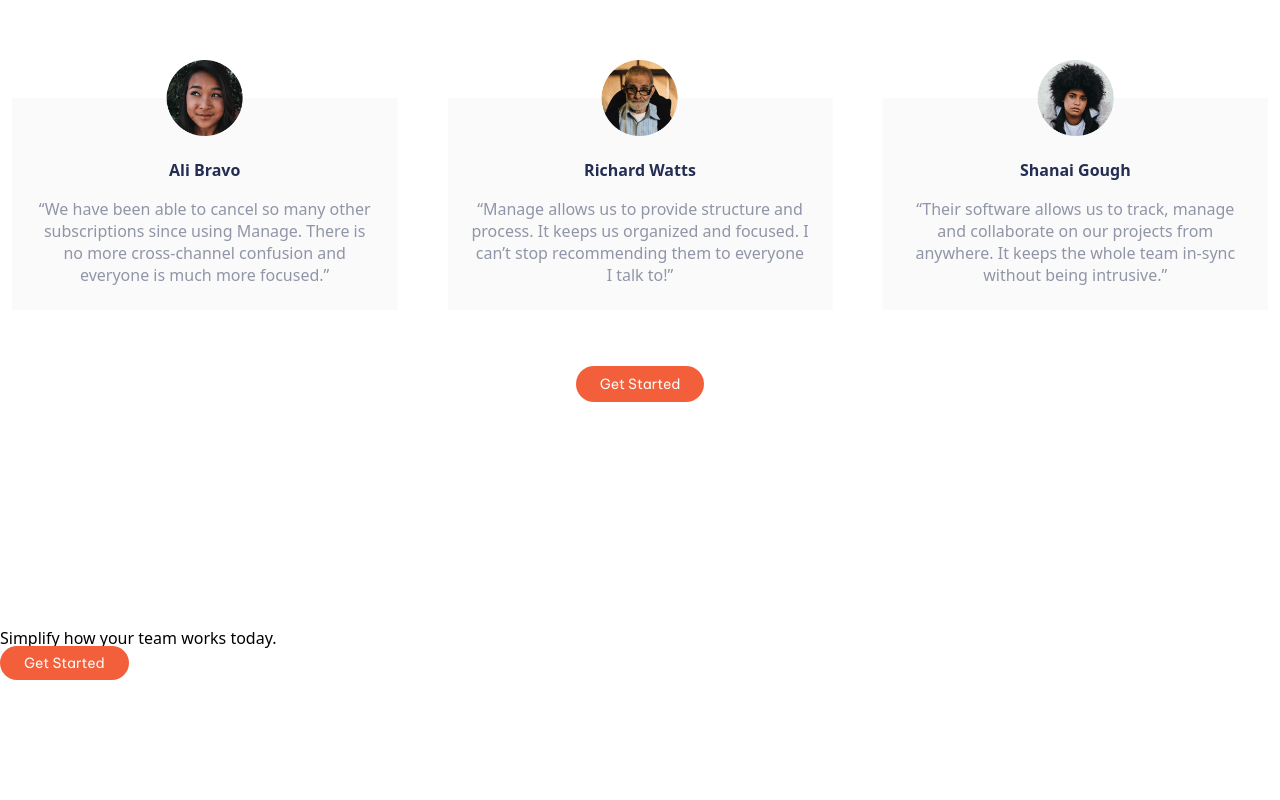
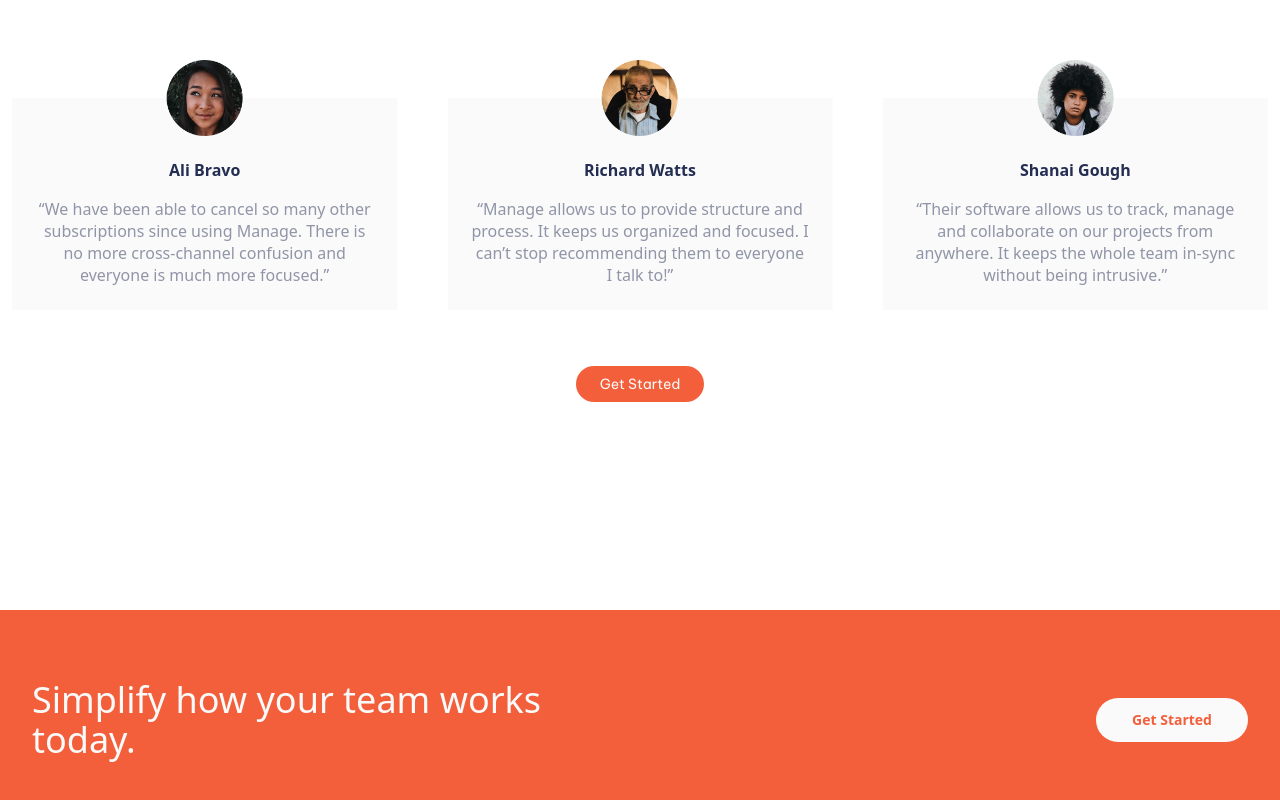
Before and after one commit to mdnaimur/manage-landing-page-master, a React (Vite) app: page / in a window 1280 px wide. Shown: the part 1501-2301 px from the top of the page. Before the commit the page ends 2181 px from the top, so only its background shows below. Built offline with nearby package versions, Linux system fonts and the light colour scheme.

Commit message:
review footer

```diff
--- a/src/pages/Review/Review.css
+++ b/src/pages/Review/Review.css
@@ -2,7 +2,7 @@
 
 @layer base {
   .review {
-    @apply flex flex-col pb-6 mb-6 mx-auto text-center;
+    @apply flex flex-col pb-6 mb-2 mx-auto text-center;
   }
 
   .review_title {
@@ -48,4 +48,33 @@
   .swiper-pagination-bullet-active {
     @apply bg-orange-500 border-orange-500 rounded-full w-3 h-3 opacity-100 scale-125;
   }
+
+  /* review footer
+   */
+
+  .review_footer {
+    @apply w-full bg-Bright-Red;
+  }
+
+  .review_footer_div {
+    @apply px-8 mx-auto text-center flex flex-col justify-center items-center
+    space-y-16 pt-28 pb-28
+    md:flex-row md:justify-between md:items-center md:space-y-0
+    md:text-left md:pt-[70px] md:pb-[70px];
+  }
+
+  .left {
+  }
+
+  .revire_footer_left_text {
+    @apply text-Very-Light-Gray text-[40px]  leading-10 max-w-sm
+    md:max-w-lg md:font-medium md:text-4xl;
+  }
+
+  .right {
+  }
+  .right_review_btn {
+    @apply bg-Very-Light-Gray text-Bright-Red rounded-full text-sm
+    py-3 px-9  font-bold;
+  }
 }
--- a/src/pages/Review/ReviewFotter.tsx
+++ b/src/pages/Review/ReviewFotter.tsx
@@ -1,6 +1,7 @@
 export const ReviewFotter = () => {
   return (
     <section className="review_footer">
+      <div className="review_footer_div">
         <div className="left">
           <p className="revire_footer_left_text">
             Simplify how your team works today.
@@ -9,9 +10,10 @@
         <div className="right">
           <a href="#">
             <button className="right_review_btn">
-            <span className="btn">Get Started</span>
+              <span className="hoverable">Get Started</span>
             </button>
           </a>
+        </div>
       </div>
     </section>
   );
```
Lines whose indentation alone changed are shown as unchanged.
